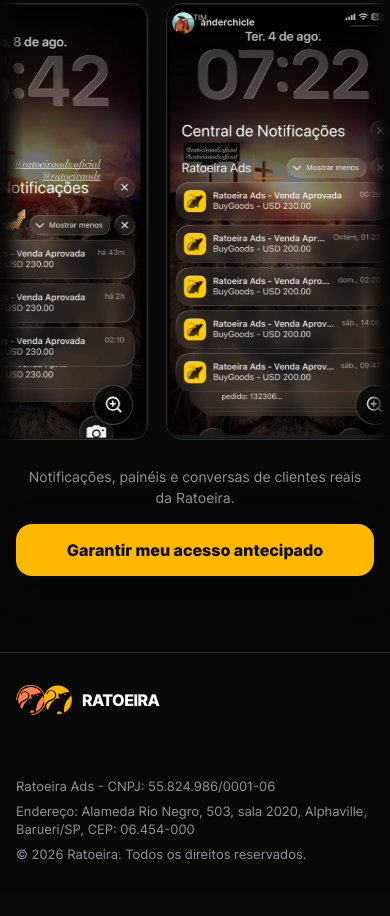
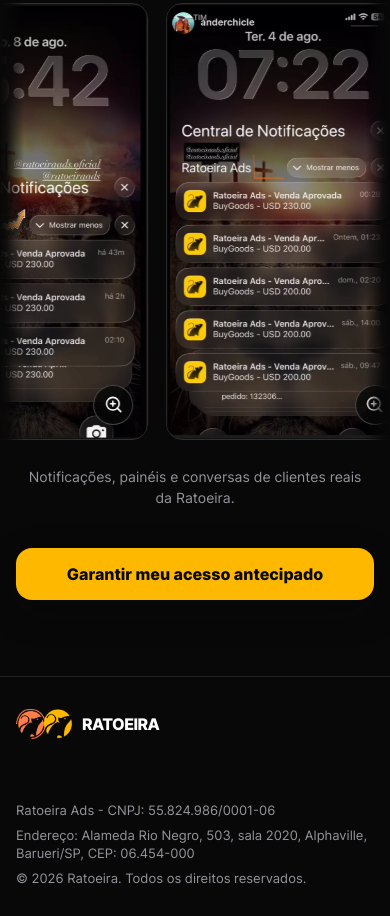
Before and after one commit to lucasignislab/lpblack, a website: page index.html in a window 390 px wide. Shown: the part 2748-3664 px from the top of the page. Before the commit the page ends 3640 px from the top, so only its background shows below. Drawn offline with Linux system fonts and the light colour scheme; animation ran at ten frames a second.

Commit message:
fix: amplia espaco acima do cta mobile

```diff
--- a/styles.css
+++ b/styles.css
@@ -448,7 +448,7 @@
   .footer__inner { align-items: flex-start; flex-direction: column; justify-content: center; min-height: 150px; padding-block: 28px; }
   .footer__legal { max-width: 100%; text-align: left; }
   .thanks__card > .brand { margin-bottom: 30px; }
-  .mobile-cta { display: flex; align-items: center; justify-content: center; min-height: 52px; margin-top: 16px; border-radius: var(--radius-md); background: var(--brand-gold); color: var(--ink); box-shadow: 0 12px 34px rgba(10, 10, 10, 0.28); font-weight: 900; text-align: center; text-decoration: none; }
+  .mobile-cta { display: flex; align-items: center; justify-content: center; min-height: 52px; margin-top: 40px; border-radius: var(--radius-md); background: var(--brand-gold); color: var(--ink); box-shadow: 0 12px 34px rgba(10, 10, 10, 0.28); font-weight: 900; text-align: center; text-decoration: none; }
 }
 
 @media (max-width: 420px) {
```
